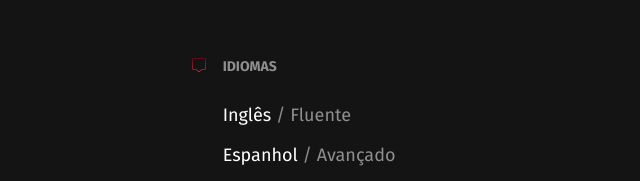
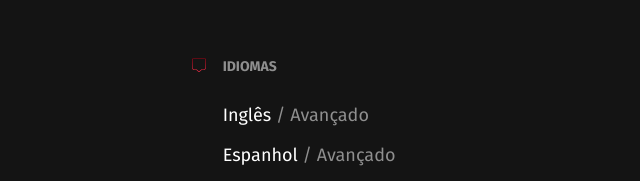
Before and after one commit to ThMesquita/ThMesquita.github.io, a plain HTML site: page index.html in a window 1280 px wide. Shown: the part 2035-2216 px from the top of the page, 284-924 px from the left. Drawn offline with Linux system fonts and the light colour scheme.

Commit message:
Atualizacao

```diff
--- a/index.html
+++ b/index.html
@@ -134,7 +134,7 @@
           <div class="idiomas">
             <h3>IDIOMAS</h3>
             <ul>
-              <li>Inglês<span> / Fluente</span></li>
+              <li>Inglês<span> / Avançado</span></li>
               <li>Espanhol<span> / Avançado</span></li>
               <li>Japonês<span> / Intermediário</span></li>
             </ul>
```
